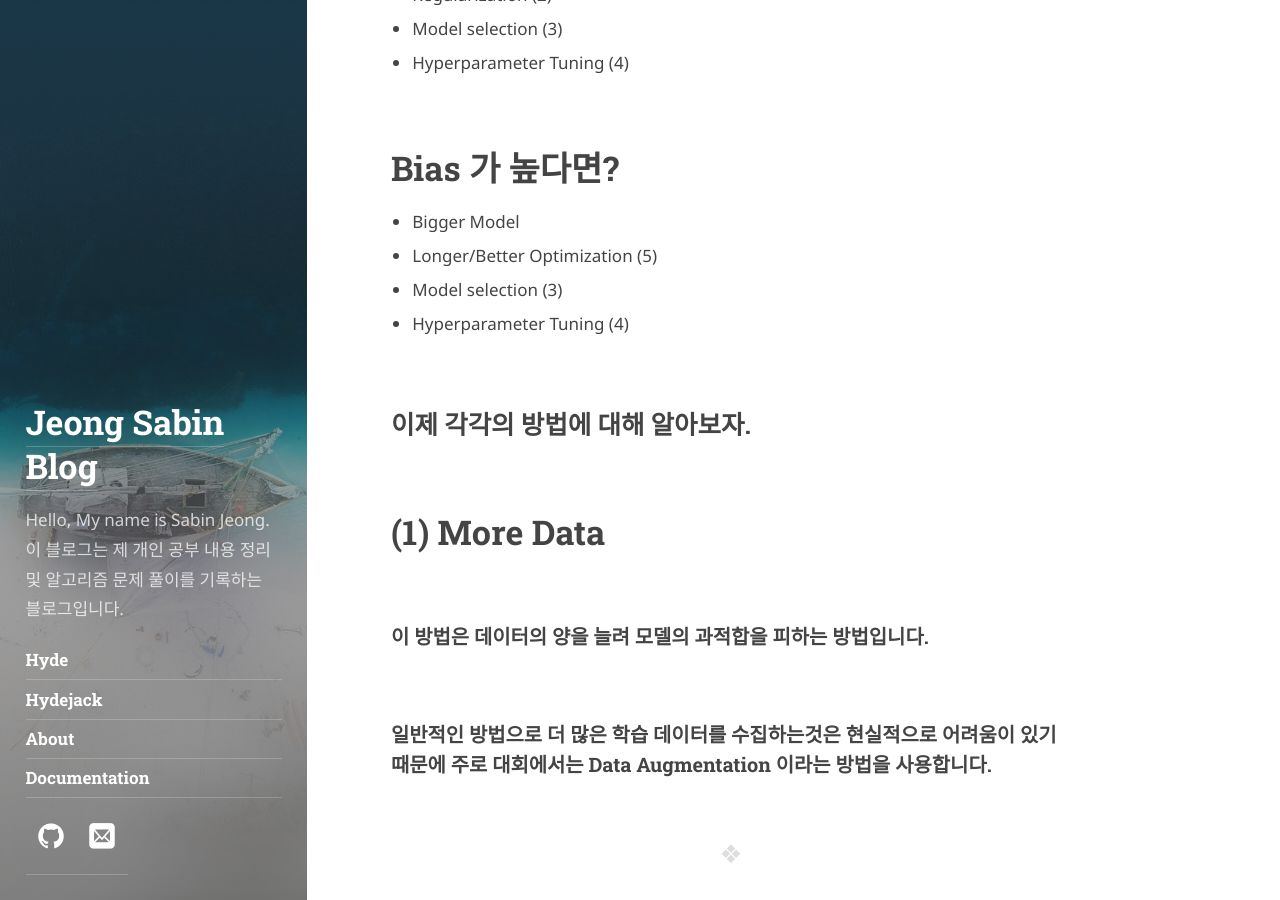
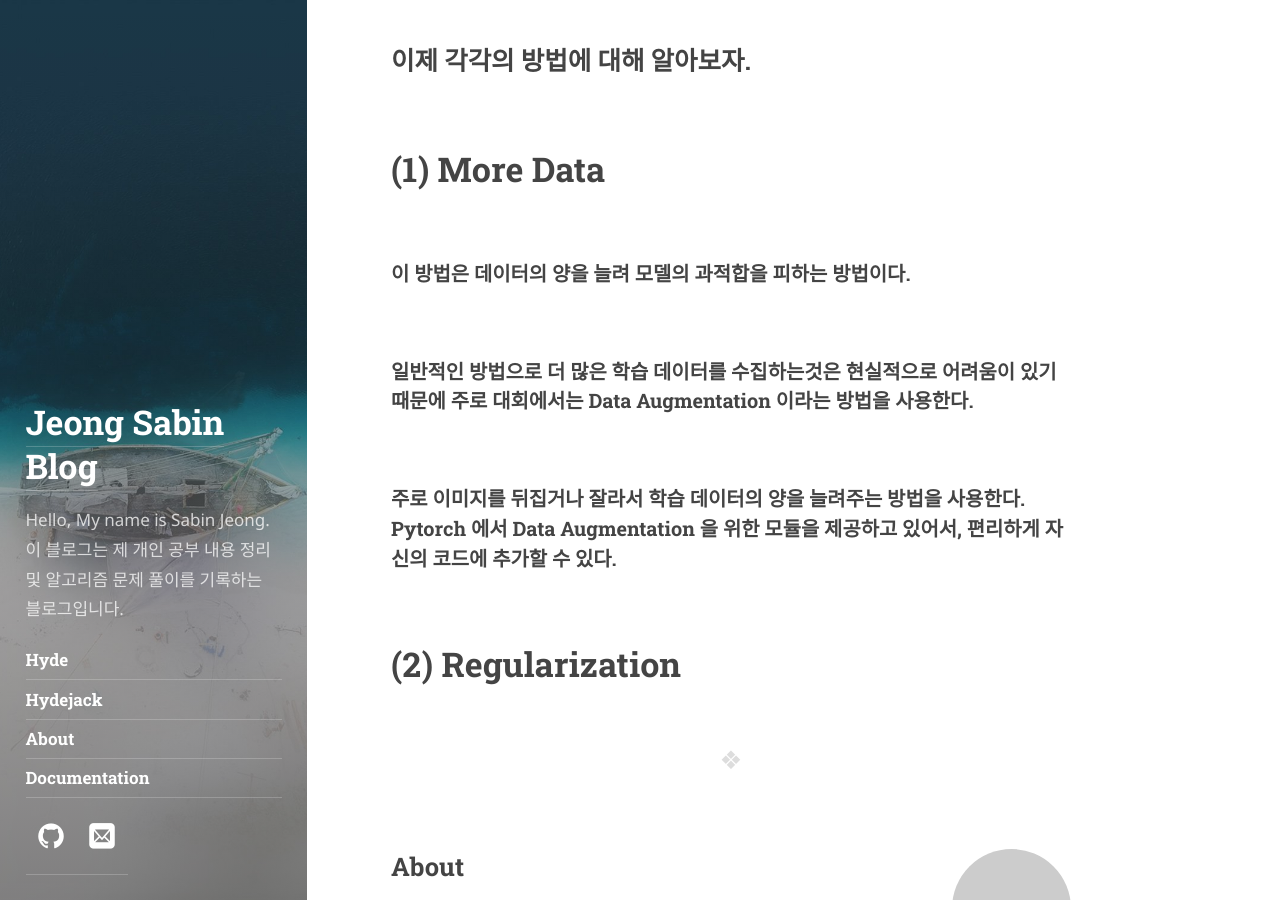
Before and after one commit to JeongSabin/JeongSabin.github.io, a Jekyll site: the page built from _posts/2023-01-23-딥러닝 모델 성능 개선 방법-.md, in a window 1280 px wide and 900 px high, scrolled down 2575 px. Built offline with Jekyll 4.4.1, drawn with Linux system fonts in a browser that asks for light colours; some web fonts are replaced.

Commit message:
image test

```diff
--- a/_posts/2023-01-23-딥러닝 모델 성능 개선 방법-.md
+++ b/_posts/2023-01-23-딥러닝 모델 성능 개선 방법-.md
@@ -19,8 +19,7 @@
 ### 우선 Bias 와 Variance 를 알아야한다. 이 둘은 모델의 상태를 나타내는 척도 중 하나이다. Variance 는 높을수록 예측 값들이 흩어져있고, Bias 가 높을수록 예측 값들이 정답과 떨어져있다는 것을 의미한다.
 ### 이런 Variance 와 Bias 를 보는 방법이 Training Error 와 Validation Error 를 이용하는 것이다.
 
-![Variance and Bias Training Error](/Library/work/JeongSabin.github.io/assets/img/Variance_and_Bias_TrainingError.jpeg)
-<img src="/Library/work/JeongSabin.github.io/assets/img/Variance_and_Bias_TrainingError.jpeg" title="Variance and Bias with Training Error" alt="Variance and Bias with Training Error"></img>
+![Image Description](../assets/img/Variance_and_Bias_TrainingError.jpeg)
 
 ### 위 그래프의 왼쪽을 보면 Training Error 가 높다.. 이는 모델의 예측 값이 정답 값과 동떨어져 있다는 것을 의미한다. 즉, **모델의 Bias 가 높다는 뜻** 이다.
 ### 그래프의 오른쪽에는 Training Error 와 Validation Error 의 차이가 크게 나는 것을 확인할 수 있다. 이는 예측값들이 흩어져 있어 모델의 Variance 가 높다는 것을 의미한다.
@@ -42,5 +41,8 @@
 ## 이제 각각의 방법에 대해 알아보자.
 
 # (1) More Data
-### 이 방법은 데이터의 양을 늘려 모델의 과적합을 피하는 방법입니다.
-### 일반적인 방법으로 더 많은 학습 데이터를 수집하는것은 현실적으로 어려움이 있기 때문에 주로 대회에서는 Data Augmentation 이라는 방법을 사용합니다.
+### 이 방법은 데이터의 양을 늘려 모델의 과적합을 피하는 방법이다.
+### 일반적인 방법으로 더 많은 학습 데이터를 수집하는것은 현실적으로 어려움이 있기 때문에 주로 대회에서는 Data Augmentation 이라는 방법을 사용한다.
+### 주로 이미지를 뒤집거나 잘라서 학습 데이터의 양을 늘려주는 방법을 사용한다. Pytorch 에서 Data Augmentation 을 위한 모듈을 제공하고 있어서, 편리하게 자신의 코드에 추가할 수 있다.
+
+# (2) Regularization
```
Also changed, not shown: 1 other file.
